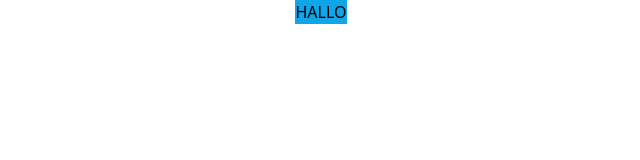
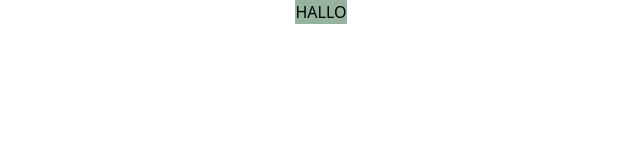
Before and after one commit to eugeniusms/exfesyen, a React (Create React App) app: page / in a window 1280 px wide. Shown: the top 160 px of the page, without its empty margins (319-959 px from the left). Built offline with nearby package versions, Linux system fonts and the light colour scheme.

Commit message:
Setting Tailwind Module Colors

```diff
--- a/src/components/Button.js
+++ b/src/components/Button.js
@@ -2,7 +2,7 @@ import React from "react";
 
 const Button = () => {
     return (
-        <button className="bg-sky-500/100">HALLO</button>
+        <button className="bg-armyDark">HALLO</button>
     )
 }
 
--- a/tailwind.config.js
+++ b/tailwind.config.js
@@ -2,7 +2,28 @@
 module.exports = {
   content: ["./src/**/*.{html,js}"],
   theme: {
-    extend: {},
+    extend: {
+      spacing: {
+        128: "32rem",
+      }
+    },
+    colors: {
+      transparent: 'transparent',
+      current: 'currentColor',
+      'white': '#ffffff',
+      'purple': '#3f3cbb',
+      'midnight': '#121063',
+      'metal': '#565584',
+      'tahiti': '#3ab7bf',
+      'silver': '#ecebff',
+      'bubble-gum': '#ff77e9',
+      'bermuda': '#78dcca',
+      // MY PALLETES
+      'armyDark': '#94B49F',
+      'armyLight': '#CEE5D0',
+      'creamy': '#FCF8E8',
+      'mocca': '#ECB390',
+  },
   },
   plugins: [],
 }
```
